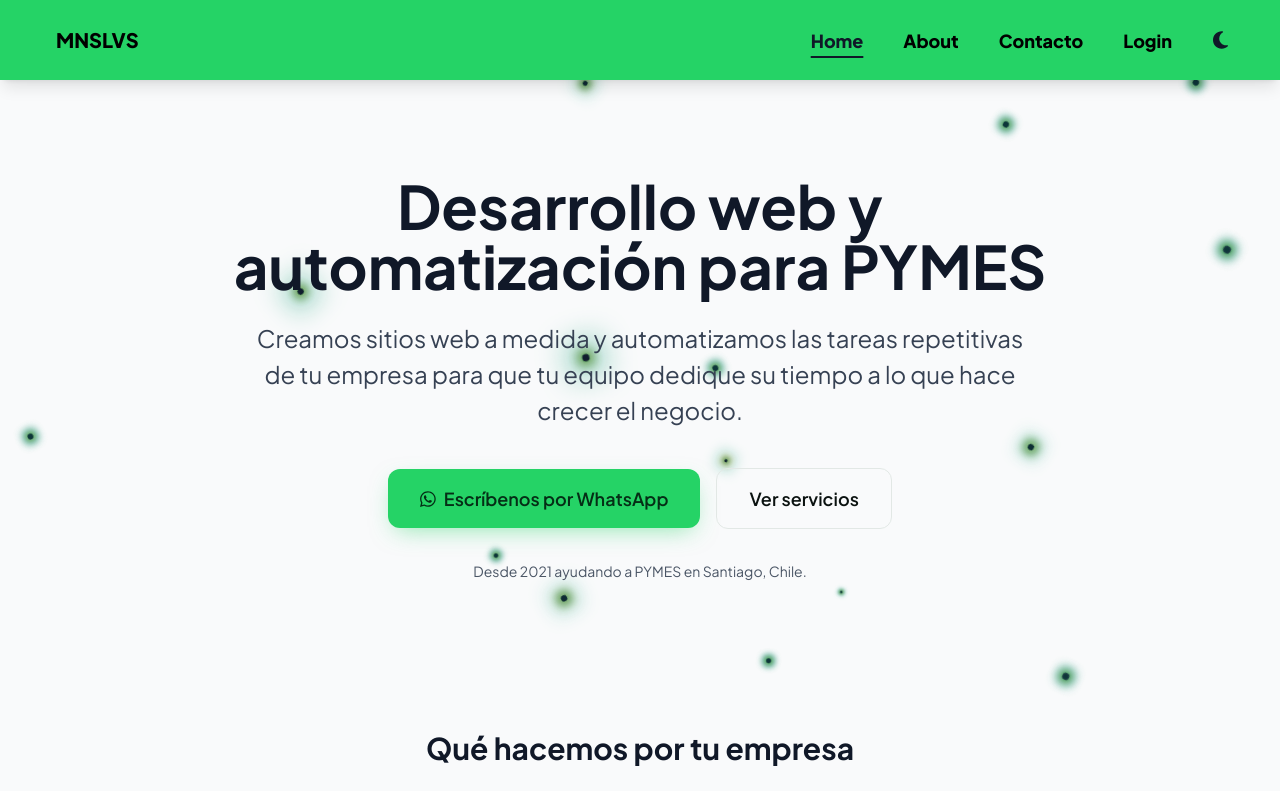
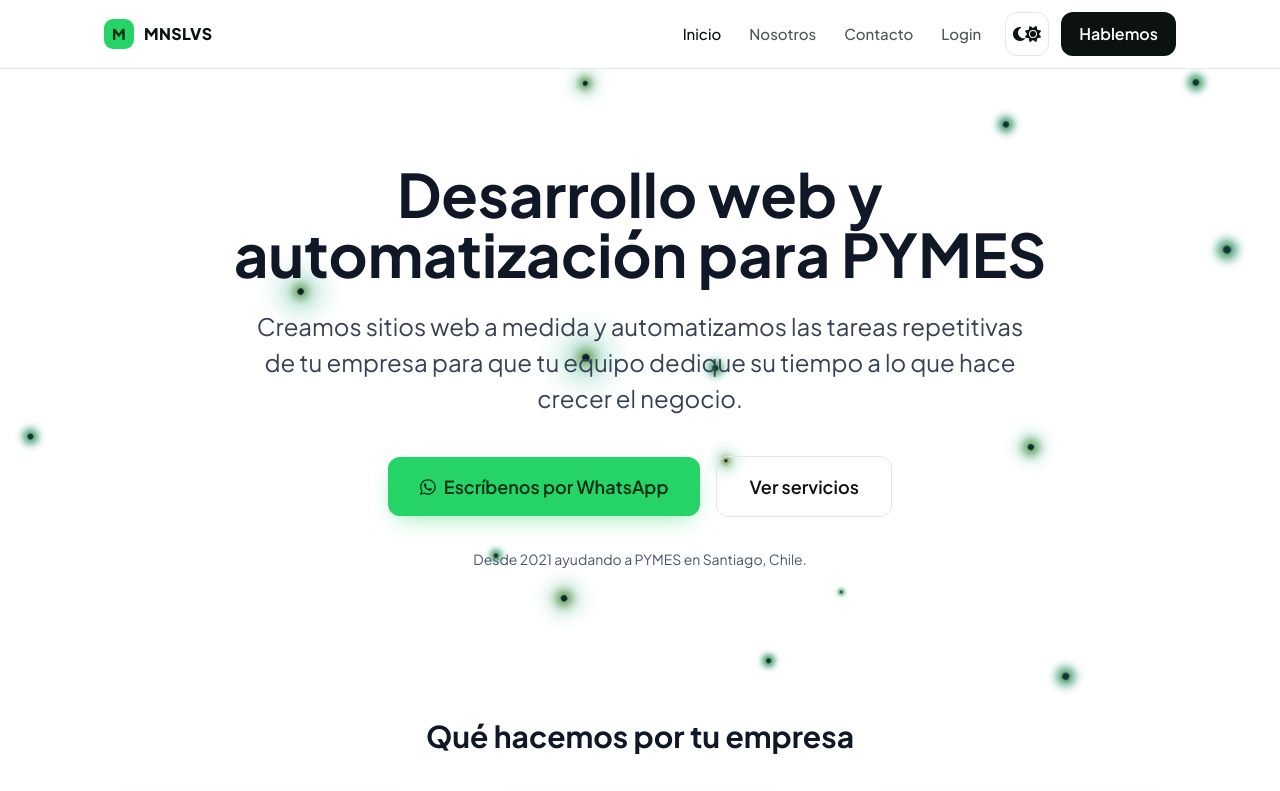
Before and after one commit to emonsalves/AWS-Frontend, a React (Vite) app: page / in a window 1280 px wide. Shown: the top 791 px of the page. Built offline with nearby package versions, Linux system fonts and the light colour scheme; what tailwindcss-animated would draw is missing.

Commit message:
feat(layout): menú y pie con el nuevo diseño
Menú fijo translúcido con botón Hablemos, menú móvil desplegable con iconos de abrir y cerrar, y pie en una línea. El tema se resuelve con clases dark: en lugar de condicionales.

```diff
--- a/src/components/layout/FooterPublic.jsx
+++ b/src/components/layout/FooterPublic.jsx
@@ -1,35 +1,35 @@
-import { useTheme } from '../../context/ThemeContext';
-import { site } from '../../config/site';
-import Icon from '../ui/Icon';
+import { site } from "../../config/site";
+import Icon from "../ui/Icon";
 
 const FooterPublic = () => {
-    const { darkMode } = useTheme();
     const socialLinks = site.social.filter((item) => item.url);
 
     return (
-        <div className={`flex flex-col items-center justify-center w-full h-full py-4 transition-colors duration-300 ${
-            darkMode ? 'bg-gray-800' : 'bg-[#25D366]'
-        }`}>
-            <div className={`flex flex-row items-center justify-center space-x-8 text-2xl ${darkMode ? 'text-white' : 'text-gray-900'}`}>
+        <footer className="border-t border-paper-line dark:border-night-line">
+            <div className="mx-auto flex max-w-6xl flex-wrap items-center justify-between gap-4 px-5 py-7 text-sm text-ink-muted sm:px-10 dark:text-night-muted">
+                <p>
+                    <strong className="text-ink dark:text-night-text">{site.name}</strong> · {site.location}
+                </p>
+                {socialLinks.length > 0 && (
+                    <ul className="flex items-center gap-2 text-lg">
                         {socialLinks.map((item) => (
+                            <li key={item.name}>
                                 <a
-                        key={item.name}
                                     href={item.url}
                                     target="_blank"
                                     rel="noreferrer"
-                        className={`transition-all duration-300 ${
-                            darkMode
-                                ? 'hover:text-gray-400 hover:scale-125'
-                                : 'hover:text-gray-700 hover:scale-125'
-                        }`}
                                     aria-label={item.name}
+                                    className="flex h-11 w-11 items-center justify-center rounded-lg transition-colors hover:text-ink dark:hover:text-night-text"
                                 >
                                     <Icon name={item.icon} />
                                 </a>
+                            </li>
                         ))}
+                    </ul>
+                )}
+                <p>&copy; {new Date().getFullYear()} · Todos los derechos reservados</p>
             </div>
-            <p className={`text-lg ${darkMode ? 'text-white' : 'text-gray-900'}`}>&copy; {new Date().getFullYear()} - All Rights Reserved</p>
-        </div>
+        </footer>
     );
 };
 
--- a/src/components/layout/LayoutPublic.jsx
+++ b/src/components/layout/LayoutPublic.jsx
@@ -1,19 +1,16 @@
 import { Outlet } from "react-router";
 import HeaderPublic from "./HeaderPublic";
 import FooterPublic from "./FooterPublic";
-import { useTheme } from '../../context/ThemeContext';
-import { useCanonical } from '../../hooks/useCanonical';
+import { useCanonical } from "../../hooks/useCanonical";
 
 function LayoutPublic() {
-    const { darkMode } = useTheme();
     useCanonical();
 
-
     return (
-        <div className={`flex flex-col min-h-screen w-full ${darkMode ? 'bg-gray-900' : 'bg-gray-50'} transition-colors duration-300`}>
+        <div className="flex min-h-screen w-full flex-col bg-paper text-ink transition-colors duration-300 dark:bg-night dark:text-night-text">
             <HeaderPublic />
-            <main className={`flex-1 w-full flex items-center justify-center pt-16 sm:pt-20`}>
-                    <Outlet />
+            <main className="flex w-full flex-1 items-center justify-center pt-[68px]">
+                <Outlet />
             </main>
             <FooterPublic />
         </div>
--- a/src/components/layout/NavbarPublic.jsx
+++ b/src/components/layout/NavbarPublic.jsx
@@ -1,102 +1,121 @@
 import { useState } from "react";
 import { Link, NavLink } from "react-router";
 import { useTheme } from "../../context/ThemeContext";
-import { menuItems } from "../../config/navigation";
+import { menuAction, menuItems } from "../../config/navigation";
+import { site } from "../../config/site";
 import Icon from "../ui/Icon";
+
+const linkClasses = ({ isActive }) =>
+    `rounded-lg px-3 py-2 text-[15px] font-medium transition-colors focus-visible:outline-2 focus-visible:outline-offset-2 focus-visible:outline-primary-700 dark:focus-visible:outline-primary-400 ${
+        isActive ? "text-ink dark:text-night-text" : "text-ink-muted hover:text-ink dark:text-night-muted dark:hover:text-night-text"
+    }`;
+
+const iconButtonClasses =
+    "flex h-11 w-11 items-center justify-center rounded-lg border border-paper-line text-ink transition-colors hover:bg-paper-soft focus-visible:outline-2 focus-visible:outline-offset-2 focus-visible:outline-primary-700 dark:border-night-line dark:text-night-text dark:hover:bg-night-soft dark:focus-visible:outline-primary-400";
 
 const NavPublic = () => {
     const [isMobileMenuOpen, setIsMobileMenuOpen] = useState(false);
     const { darkMode, toggleDarkMode } = useTheme();
+    const closeMenu = () => setIsMobileMenuOpen(false);
 
-    const handleMobileMenuToggle = () => {
-        setIsMobileMenuOpen(!isMobileMenuOpen);
-    };
+    const themeButton = (
+        <button
+            type="button"
+            onClick={toggleDarkMode}
+            className={iconButtonClasses}
+            aria-label={darkMode ? "Activar modo claro" : "Activar modo oscuro"}
+        >
+            <Icon name="moon" className="dark:hidden" />
+            <Icon name="sun" className="hidden dark:inline-block" />
+        </button>
+    );
 
     return (
-        <nav className={`${darkMode ? 'bg-gray-800' : 'bg-[#25D366]'} fixed w-full z-20 top-0 shadow-lg px-4 sm:px-6 lg:px-10 transition-colors duration-300`}>
-            <div className="flex justify-between items-center h-16 sm:h-20">
+        <nav
+            aria-label="Principal"
+            className="fixed top-0 z-20 w-full border-b border-paper-line bg-paper/85 backdrop-blur-md dark:border-night-line dark:bg-night/80"
+        >
+            <div className="mx-auto flex h-[68px] max-w-6xl items-center justify-between gap-4 px-5 sm:px-10">
                 <Link
                     to="/"
-                    className={`flex items-center px-2 sm:px-4 py-2 ${darkMode ? 'hover:text-gray-300 text-white' : 'hover:text-gray-700 text-black'} cursor-pointer rounded-lg transition-all duration-300`}
+                    onClick={closeMenu}
+                    className="flex items-center gap-2.5 rounded-lg font-extrabold tracking-wide text-ink focus-visible:outline-2 focus-visible:outline-offset-4 focus-visible:outline-primary-700 dark:text-night-text dark:focus-visible:outline-primary-400"
+                    aria-label={`${site.name}, inicio`}
                 >
-                    <span className="text-lg sm:text-xl font-extrabold text-center">MNSLVS</span>
+                    <span
+                        aria-hidden="true"
+                        className="flex h-[30px] w-[30px] items-center justify-center rounded-[9px] bg-primary-500 text-[15px] text-primary-ink"
+                    >
+                        M
+                    </span>
+                    MNSLVS
                 </Link>
 
-                <div className="hidden md:flex md:justify-end md:items-center space-x-4">
-                    {menuItems.map((item, index) => (
-                        <NavLink
-                            key={index}
-                            to={item.path}
-                            end
-                            className={({ isActive }) => `flex items-center px-3 py-2 rounded-md text-base sm:text-lg font-extrabold transition-all duration-300 cursor-pointer
-                                ${isActive
-                                    ? (darkMode ? 'text-[#25D366]' : 'text-gray-900 underline decoration-2 underline-offset-8')
-                                    : (darkMode ? 'text-gray-300 hover:text-[#25D366]' : 'text-black hover:underline decoration-2 underline-offset-8')}`}
-                        >
+                <div className="hidden items-center gap-3 md:flex">
+                    <ul className="flex items-center gap-1">
+                        {menuItems.map((item) => (
+                            <li key={item.path}>
+                                <NavLink to={item.path} end className={linkClasses}>
                                     {item.text}
                                 </NavLink>
+                            </li>
                         ))}
-                    <button
-                        onClick={toggleDarkMode}
-                        className={`w-10 h-10 flex items-center justify-center rounded-full ${darkMode ? 'hover:bg-gray-700' : 'hover:bg-primary-muted'} transition-colors`}
-                        aria-label={darkMode ? "Activar modo claro" : "Activar modo oscuro"}
+                    </ul>
+                    {themeButton}
+                    <Link
+                        to={menuAction.path}
+                        className="rounded-lg bg-ink px-[18px] py-2.5 font-semibold text-paper transition-opacity hover:opacity-90 focus-visible:outline-2 focus-visible:outline-offset-2 focus-visible:outline-primary-700 dark:bg-night-text dark:text-night dark:focus-visible:outline-primary-400"
                     >
-                        {darkMode ? (
-                            <Icon name="sun" className="text-[#25D366] text-xl" />
-                        ) : (
-                            <Icon name="moon" className="text-gray-900 text-xl" />
-                        )}
-                    </button>
+                        {menuAction.text}
+                    </Link>
                 </div>
 
-                <div className="md:hidden flex items-center space-x-2">
+                <div className="flex items-center gap-2 md:hidden">
+                    {themeButton}
                     <button
-                        onClick={toggleDarkMode}
-                        className={`w-10 h-10 flex items-center justify-center rounded-full ${darkMode ? 'hover:bg-gray-700' : 'hover:bg-primary-muted'} transition-colors`}
-                        aria-label={darkMode ? "Activar modo claro" : "Activar modo oscuro"}
-                    >
-                        {darkMode ? (
-                            <Icon name="sun" className="text-[#25D366] text-xl" />
-                        ) : (
-                            <Icon name="moon" className="text-gray-900 text-xl" />
-                        )}
-                    </button>
-                    <button
-                        className={`mobile-menu-button text-lg sm:text-xl font-extrabold px-2 py-1 ${darkMode ? 'text-white' : 'text-black'}`}
-                        onClick={handleMobileMenuToggle}
+                        type="button"
+                        className={iconButtonClasses}
+                        onClick={() => setIsMobileMenuOpen(!isMobileMenuOpen)}
                         aria-expanded={isMobileMenuOpen}
                         aria-controls="menu-movil"
+                        aria-label={isMobileMenuOpen ? "Cerrar menú" : "Abrir menú"}
                     >
-                        MENU
+                        <Icon name={isMobileMenuOpen ? "xmark" : "bars"} className="text-lg" />
                     </button>
                 </div>
             </div>
 
             <div
                 id="menu-movil"
-                aria-hidden={!isMobileMenuOpen}
-                className={`transition-all duration-700 ${isMobileMenuOpen ? "h-screen" : "h-0 overflow-hidden"} md:hidden`}
+                hidden={!isMobileMenuOpen}
+                className="border-t border-paper-line bg-paper px-5 pt-2 pb-6 md:hidden dark:border-night-line dark:bg-night"
             >
-                <div className="pt-2 pb-3 space-y-1 sm:px-3 flex flex-col items-center">
-                    {menuItems.map((item, index) => (
+                <ul className="flex flex-col">
+                    {menuItems.map((item) => (
+                        <li key={item.path}>
                             <NavLink
-                            key={index}
                                 to={item.path}
                                 end
-                            tabIndex={isMobileMenuOpen ? undefined : -1}
-                            onClick={() => setIsMobileMenuOpen(false)}
-                            className={({ isActive }) => `text-center opacity-0 transition-opacity duration-700 px-4 py-3 rounded-md text-lg sm:text-xl font-extrabold cursor-pointer ${
-                                isMobileMenuOpen ? "opacity-100" : ""
-                            } ${
-                                isActive
-                                    ? (darkMode ? 'text-[#25D366]' : 'text-gray-900 underline decoration-2 underline-offset-8')
-                                    : (darkMode ? 'text-gray-300 hover:text-[#25D366]' : 'text-black hover:underline decoration-2 underline-offset-8')
-                            }`}
+                                onClick={closeMenu}
+                                className={({ isActive }) =>
+                                    `flex min-h-12 items-center justify-between border-b border-paper-line text-lg font-semibold dark:border-night-line ${
+                                        isActive ? "text-primary-700 dark:text-primary-400" : "text-ink dark:text-night-text"
+                                    }`
+                                }
                             >
-                            <Icon name="arrow-right" /> {item.text}
+                                {item.text}
+                                <Icon name="arrow-right" className="text-sm opacity-60" />
                             </NavLink>
+                        </li>
                     ))}
-                </div>
+                </ul>
+                <Link
+                    to={menuAction.path}
+                    onClick={closeMenu}
+                    className="mt-6 flex min-h-12 items-center justify-center rounded-lg bg-primary-500 font-bold text-primary-ink"
+                >
+                    {menuAction.text}
+                </Link>
             </div>
         </nav>
     );
--- a/src/config/navigation.js
+++ b/src/config/navigation.js
@@ -1,10 +1,13 @@
 /**
  * Enlaces del menú principal, en el orden en que se muestran.
+ * "action" es el botón destacado del final del menú.
  */
 
 export const menuItems = [
-    { text: "Home", path: "/" },
-    { text: "About", path: "/about" },
+    { text: "Inicio", path: "/" },
+    { text: "Nosotros", path: "/about" },
     { text: "Contacto", path: "/contacto" },
     { text: "Login", path: "/login" },
 ];
+
+export const menuAction = { text: "Hablemos", path: "/contacto" };
```
Also changed, not shown: src/components/ui/icons.js. Lines whose indentation alone changed are shown as unchanged.
